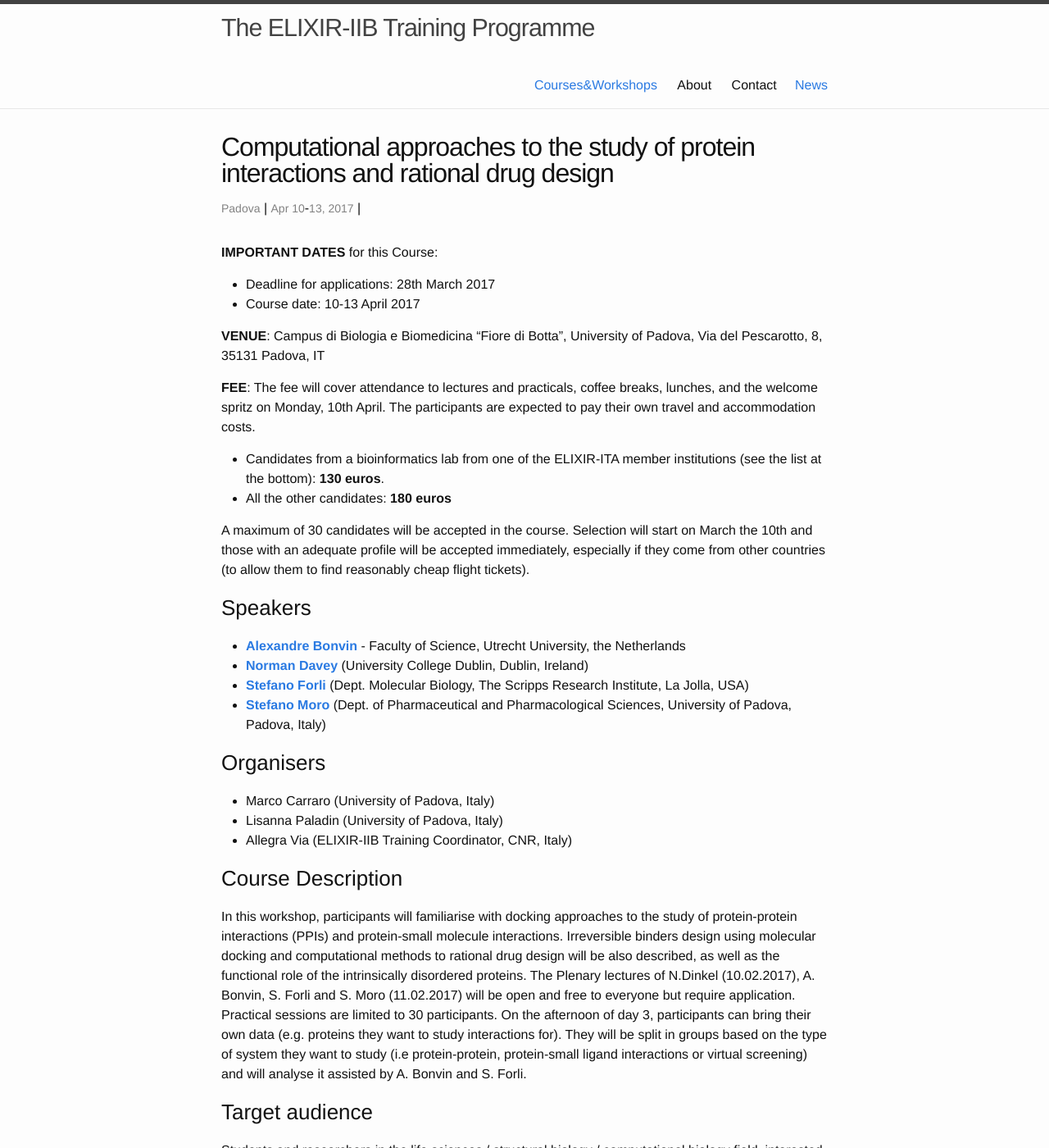
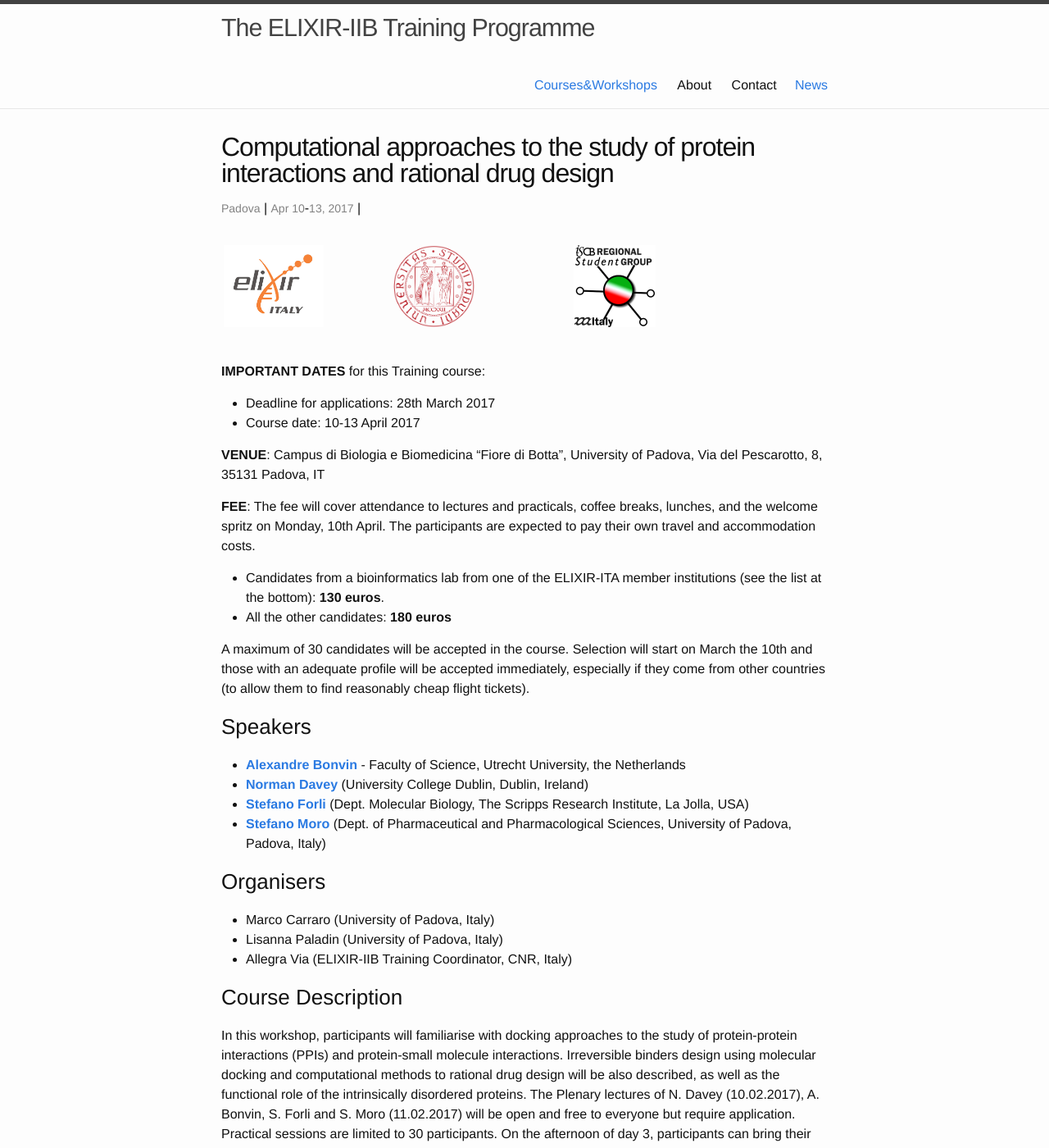
Before and after one commit to ELIXIR-IIB-training/website, a Jekyll site: the page built from _posts/2017-04-10-protein-interactions-padova.md, in a window 1280 px wide and 1400 px high. Shown: the whole window at 82% size. Built offline with Jekyll 4.4.1, drawn with Linux system fonts in a browser that asks for light colours.

Commit message:
third commit 01 Mar 2017

```diff
--- a/_posts/2017-04-10-protein-interactions-padova.md
+++ b/_posts/2017-04-10-protein-interactions-padova.md
@@ -8,7 +8,18 @@ description: This workshop is aimed at students in master degree courses, PhD st
 
 ---
 
-**IMPORTANT DATES** for this Course:
+<table border="0" width="600">
+  <tr>
+    <td><img src="../../../img/logo_elixir_italy.jpg" height="100"></td>
+    <td><img src="../../../img/logo_uni_padova.png" height="100"></td>
+    <td>&nbsp;&nbsp;&nbsp;&nbsp;&nbsp;&nbsp;</td>
+    <td><img src="../../../img/logo_rsg_italy.jpg" height="100"></td>
+  </tr>
+</table>
+
+<br>
+
+**IMPORTANT DATES** for this Training course:
 
 - Deadline for applications: 28th March 2017
 - Course date: 10-13 April 2017
@@ -37,7 +48,7 @@ A maximum of 30 candidates will be accepted in the course. Selection will start
 
 ### Course Description
 In this workshop, participants will familiarise with docking approaches to the study of protein-protein interactions (PPIs) and protein-small molecule interactions. Irreversible binders design using molecular docking and computational methods to rational drug design will be also described, as well as the functional role of the intrinsically disordered proteins.
-The Plenary lectures of N.Dinkel (10.02.2017), A. Bonvin, S. Forli and S. Moro (11.02.2017) will be open and free to everyone but require application. <br>
+The Plenary lectures of N. Davey (10.02.2017), A. Bonvin, S. Forli and S. Moro (11.02.2017) will be open and free to everyone but require application. <br>
 Practical sessions are limited to 30 participants.
 On the afternoon of day 3, participants can bring their own data (e.g. proteins they want to study interactions for). They will be split in groups based on the type of system they want to study (i.e protein-protein, protein-small ligand interactions or virtual screening) and will analyse it assisted by A. Bonvin and S. Forli.
 
--- a/index.html
+++ b/index.html
@@ -4,7 +4,7 @@ layout: default
 
 <div class="home">
 
-  <img src="img/iib_logo.png" height="100"></a>
+  <img src="img/logo_iib.png" height="100"></a>
 
   <br><br>
 
```
Also changed, not shown: img/logo_elixir_italy.jpg (added), img/logo_iib.png (renamed from img/iib_logo.png), img/logo_rsg_italy.jpg (renamed from img/rsg-italy.jpg), img/logo_uni_padova.png (renamed from img/Logo_Università_Padova.png), 2 other files.
